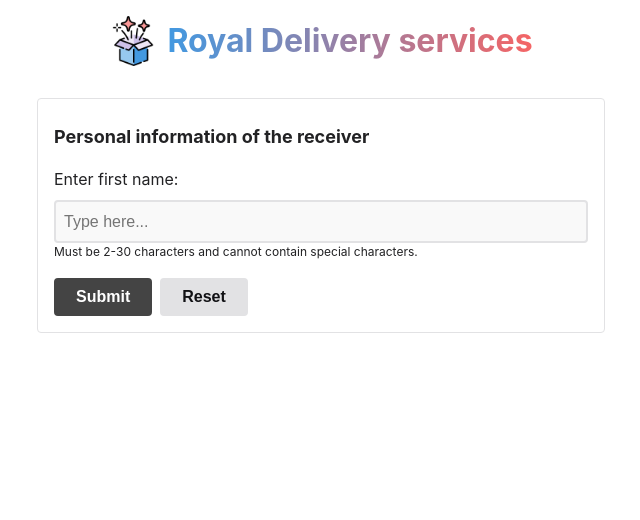
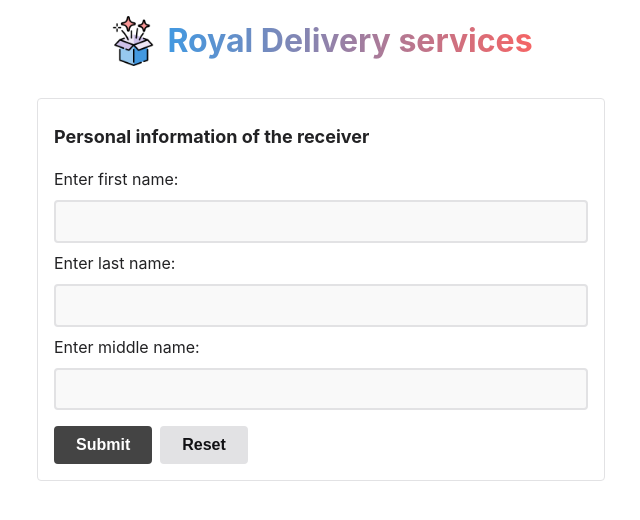
Before and after one commit to debabin/shift-summer-2022-task, a React (Create React App) app in the folder order/: page / in a window 1280 px wide. Shown: the top 520 px of the page, without its empty margins (319-959 px from the left). Built offline with nearby package versions, Linux system fonts and the light colour scheme.

Commit message:
Added fields for reciever's middle & last name

```diff
--- a/order/src/DeliveryOrderForm.js
+++ b/order/src/DeliveryOrderForm.js
@@ -1,40 +1,19 @@
+import * as Yup from 'yup';
 import { FormikProvider, Form, useFormik } from 'formik';
-import * as Yup from 'yup';
-import { PersonalInfoBlock } from './PersonalInfoBlock';
+import { RecieverPersonalInfoBlock } from './RecieverPersonalInfoBlock';
 import { limits } from "./constants/constants";
-
-const initialValues = {
-  firstName: '',
-  middleName: '',
-  lastName: '',
-}
-
-const onSubmit = (values) => {
-  alert(JSON.stringify(values));
-}
-
-const Schema = Yup.object().shape({
-  firstName: Yup.string()
-    .min(limits.min.Name, 'Must be at least 2 characters')
-    .max(limits.max.Name, 'Must be less than 30 characters')
-    .required('First name is required')
-    .matches(
-      /^[a-zA-Z]+$/,
-      'Cannot contain numbers, special characters or spaces'
-    ),
-});
 
 export const DeliveryOrderForm = () => {
   const formik = useFormik({
     initialValues: initialValues,
     onSubmit: onSubmit,
-    validationSchema: Schema,
+    validationSchema: ValidationSchema,
   });
 
   return (
     <FormikProvider value={formik}>
       <Form>
-        <PersonalInfoBlock />
+        <RecieverPersonalInfoBlock />
         <div>
           <button type="submit">Submit</button>
           <button type="reset">Reset</button>
@@ -43,3 +22,46 @@ export const DeliveryOrderForm = () => {
     </FormikProvider>
   );
 }
+
+const onSubmit = (values) => {
+  alert(JSON.stringify(values, null, 2));
+}
+
+const initialValues = {
+  receiverFirstName: '',
+  receiverLastName: '',
+  receiverMiddleName: '',
+  receiverBirthDate: '',
+  receiverRegistrationAddress: '',
+  senderFirstName: '',
+  senderLastName: '',
+  senderMiddleName: '',
+  senderBirthDate: '',
+  senderRegistrationAddress: '',
+}
+
+const ValidationSchema = Yup.object().shape({
+  receiverFirstName: Yup.string()
+    .min(limits.min.Name, 'Must be at least ' + limits.min.Name + ' characters')
+    .max(limits.max.Name, 'Must be less than ' + limits.max.Name + ' characters')
+    .required('First name is required')
+    .matches(
+      /^[a-zA-Zа-яА-Я]+$/,
+      'Cannot contain numbers, special characters or spaces'
+    ),
+  receiverLastName: Yup.string()
+    .min(limits.min.Name, 'Must be at least ' + limits.min.Name + ' characters')
+    .max(limits.max.Name, 'Must be less than ' + limits.max.Name + ' characters')
+    .required('Last name is required')
+    .matches(
+      /^[a-zA-Zа-яА-Я]+$/,
+      'Cannot contain numbers, special characters or spaces'
+    ),
+  receiverMiddleName: Yup.string()
+    .min(limits.min.Name, 'Must be at least ' + limits.min.Name + ' characters')
+    .max(limits.max.Name, 'Must be less than ' + limits.max.Name + ' characters')
+    .matches(
+      /^[a-zA-Zа-яА-Я]+$/,
+      'Cannot contain numbers, special characters or spaces'
+    ),
+});
--- a/order/src/PersonalInfoBlock.js
+++ /dev/null
@@ -1,30 +0,0 @@
-import * as Yup from 'yup';
-import { limits } from "./constants/constants";
-import { TextInputLiveFeedback } from "./TextInputLiveFeedback";
-
-export const ReceiverValidationSchema = {
-  firstName: Yup.string()
-    .min(limits.min.Name, 'Must be at least 2 characters')
-    .max(limits.max.Name, 'Must be less than 30 characters')
-    .required('First name is required')
-    .matches(
-      /^[a-zA-Z]+$/,
-      'Cannot contain numbers, special characters or spaces'
-    ),
-}
-
-export const PersonalInfoBlock = (props) => {
-  return (
-    <>
-      <div className="form-block-label">Personal information of the receiver</div>
-      <TextInputLiveFeedback
-        label="Enter first name:"
-        id="firstName"
-        name="firstName"
-        helpText={"Must be " + limits.min.Name + "-" + limits.max.Name + " characters and cannot contain special characters."}
-        placeholder="Type here..."
-        type="text"
-      />
-    </>
-  );
-}
--- /dev/null
+++ b/order/src/RecieverPersonalInfoBlock.js
@@ -0,0 +1,28 @@
+import { TextInputLiveFeedback } from "./TextInputLiveFeedback";
+
+export const RecieverPersonalInfoBlock = (props) => {
+  return (
+    <>
+      <div className="form-block-label">Personal information of the receiver</div>
+      <TextInputLiveFeedback
+        label="Enter first name:"
+        id="receiverFirstName"
+        name="receiverFirstName"
+        // helpText={"Must be " + limits.min.Name + "-" + limits.max.Name + " characters and cannot contain special characters."}
+        type="text"
+      />
+      <TextInputLiveFeedback
+        label="Enter last name:"
+        id="receiverLastName"
+        name="receiverLastName"
+        type="text"
+      />
+      <TextInputLiveFeedback
+        label="Enter middle name:"
+        id="receiverMiddleName"
+        name="receiverMiddleName"
+        type="text"
+      />
+    </>
+  );
+}
```
